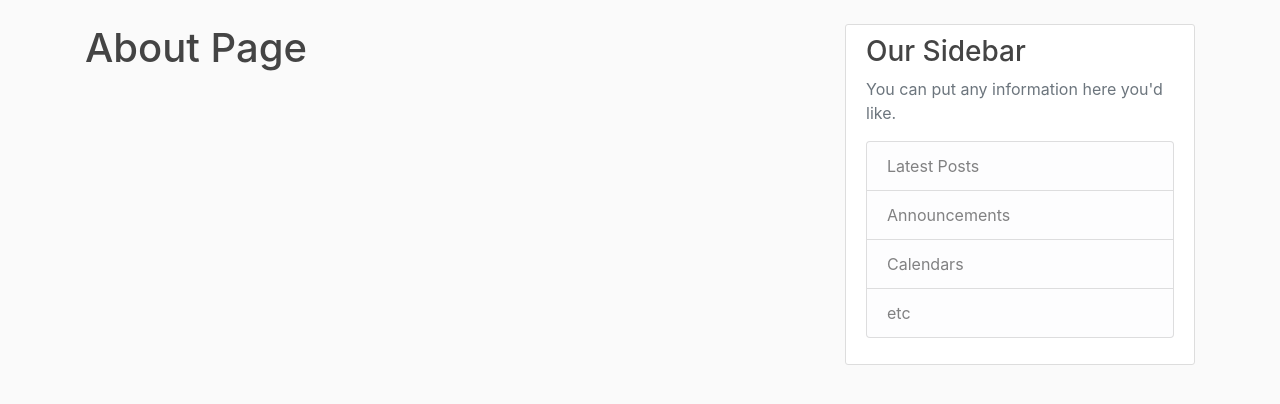
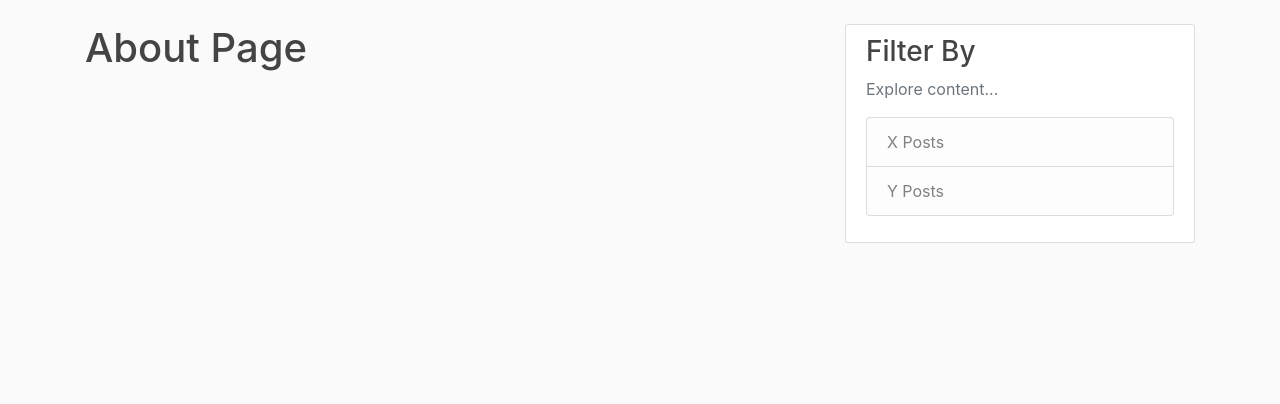
Before and after one commit to ndvdsn/Flask-Blog-Better-Structure, a Flask app: page /about in a window 1280 px wide. Shown: the part 56-460 px from the top of the page. Run offline with Flask 2, Linux system fonts and the light colour scheme; some libraries are stand-ins or nearby versions.

Commit message:
layout adjustment

```diff
--- a/flask_mvc/templates/layout.html
+++ b/flask_mvc/templates/layout.html
@@ -58,13 +58,11 @@
     </div>
     <div class="col-md-4">
       <div class="content-section">
-        <h3>Our Sidebar</h3>
-        <p class='text-muted'>You can put any information here you'd like.
+        <h3>Filter By</h3>
+        <p class='text-muted'>Explore content...
           <ul class="list-group">
-            <li class="list-group-item list-group-item-light">Latest Posts</li>
-            <li class="list-group-item list-group-item-light">Announcements</li>
-            <li class="list-group-item list-group-item-light">Calendars</li>
-            <li class="list-group-item list-group-item-light">etc</li>
+            <li class="list-group-item list-group-item-light">X Posts</li>
+            <li class="list-group-item list-group-item-light">Y Posts</li>
           </ul>
         </p>
       </div>
```
